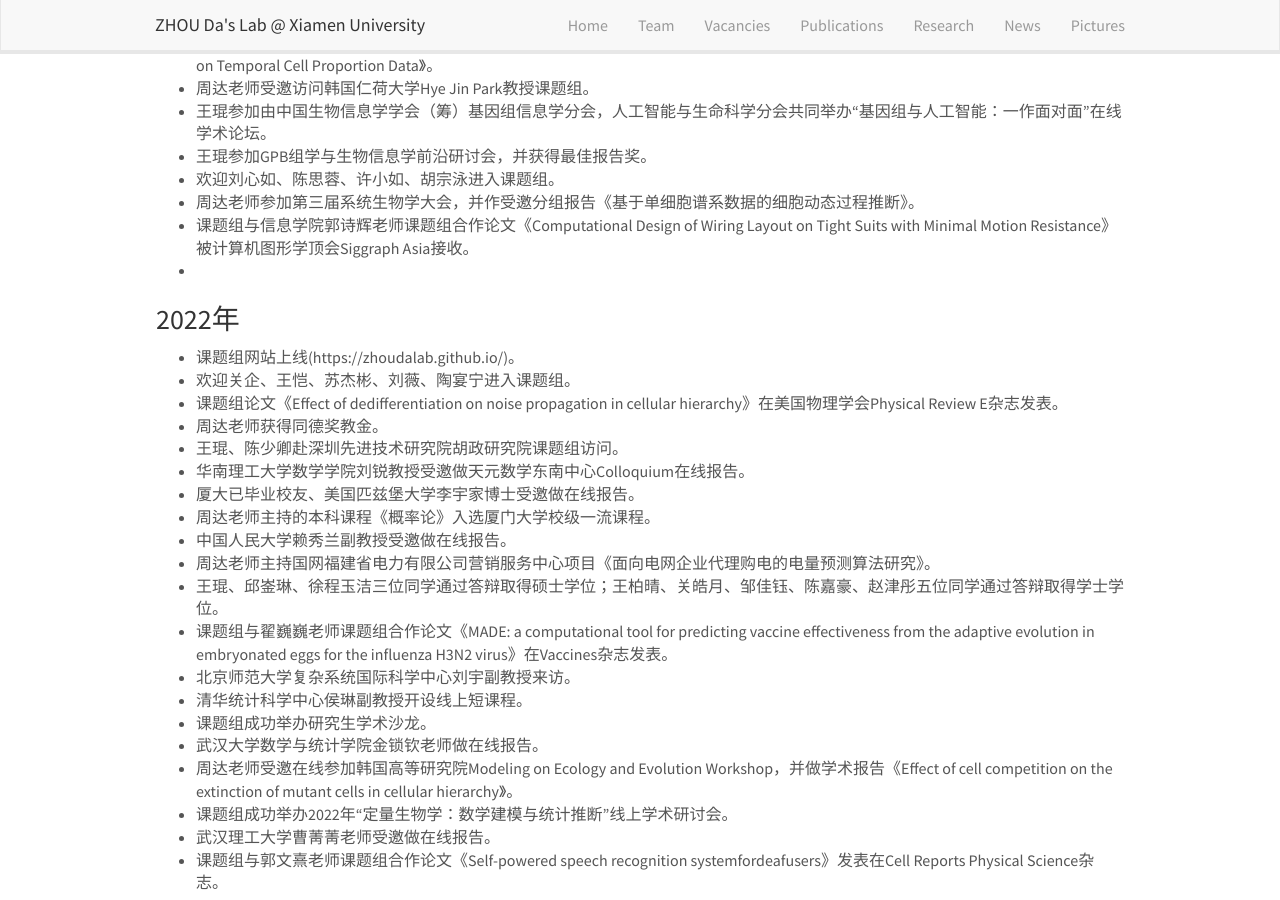
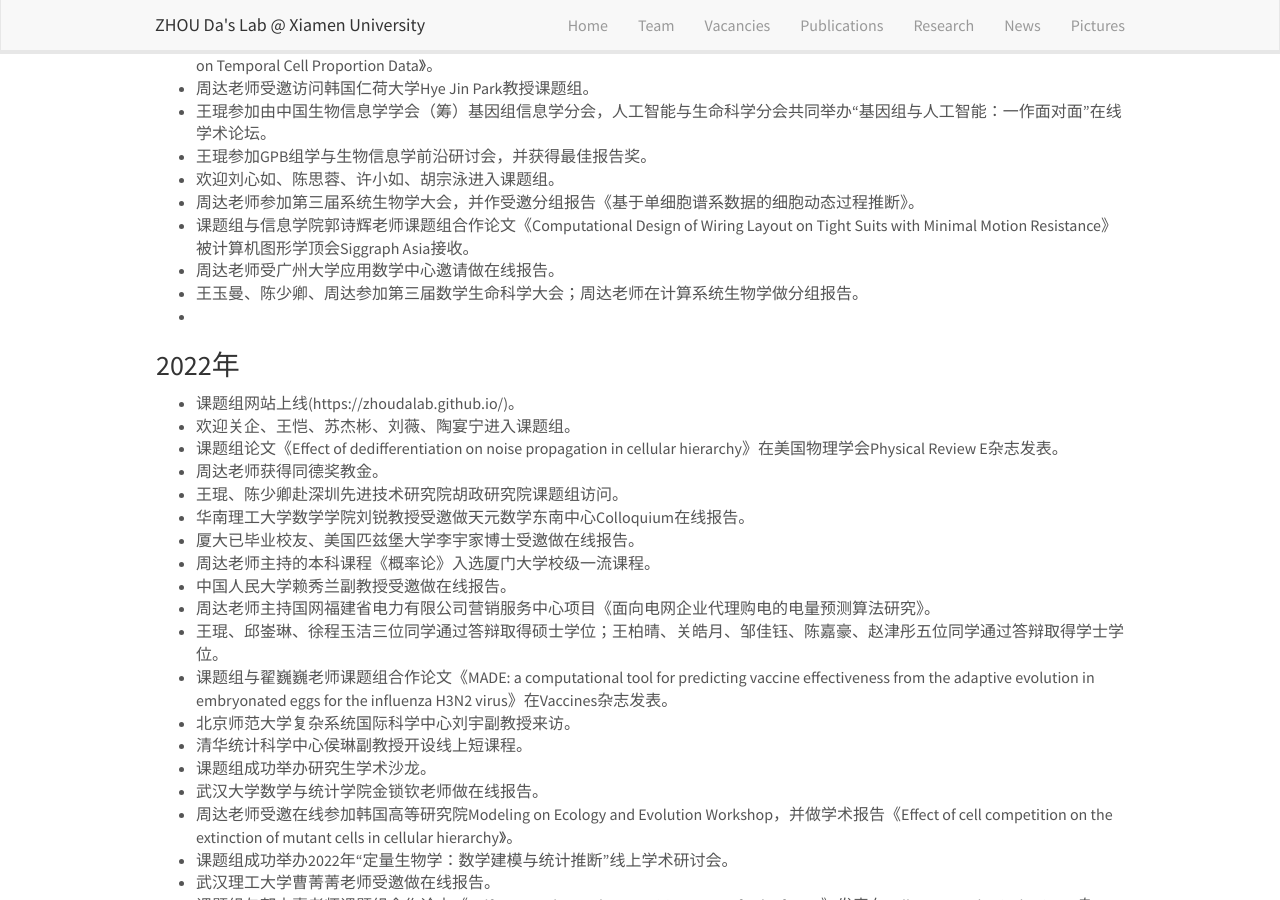
Before and after one commit to ZhouDaLab/zhoudalab.github.io, a Jekyll site: the page built from _pages/news.md, in a window 1280 px wide and 900 px high, scrolled down 514 px. Built offline with Jekyll 4.4.1, drawn with Linux system fonts in a browser that asks for light colours; nearby versions of some CDN libraries.

Commit message:
Update news.md

```diff
--- a/_pages/news.md
+++ b/_pages/news.md
@@ -28,6 +28,8 @@ permalink: /news/
 - 欢迎刘心如、陈思蓉、许小如、胡宗泳进入课题组。
 - 周达老师参加第三届系统生物学大会，并作受邀分组报告《基于单细胞谱系数据的细胞动态过程推断》。
 - 课题组与信息学院郭诗辉老师课题组合作论文《Computational Design of Wiring Layout on Tight Suits with Minimal Motion Resistance》被计算机图形学顶会Siggraph Asia接收。
+- 周达老师受广州大学应用数学中心邀请做在线报告。
+- 王玉曼、陈少卿、周达参加第三届数学生命科学大会；周达老师在计算系统生物学做分组报告。
 -
 
 ### 2022年
```
